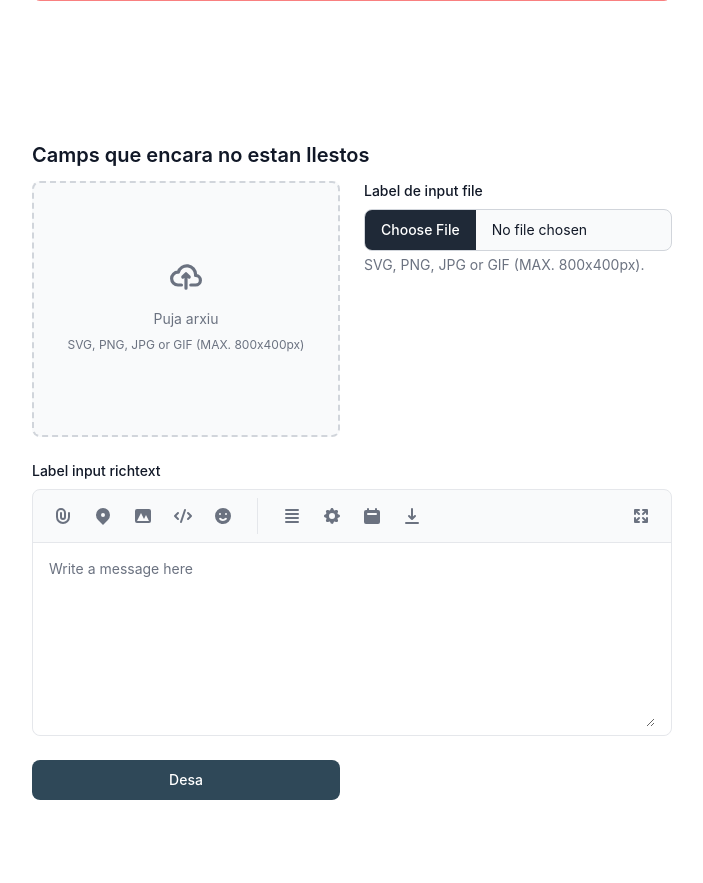
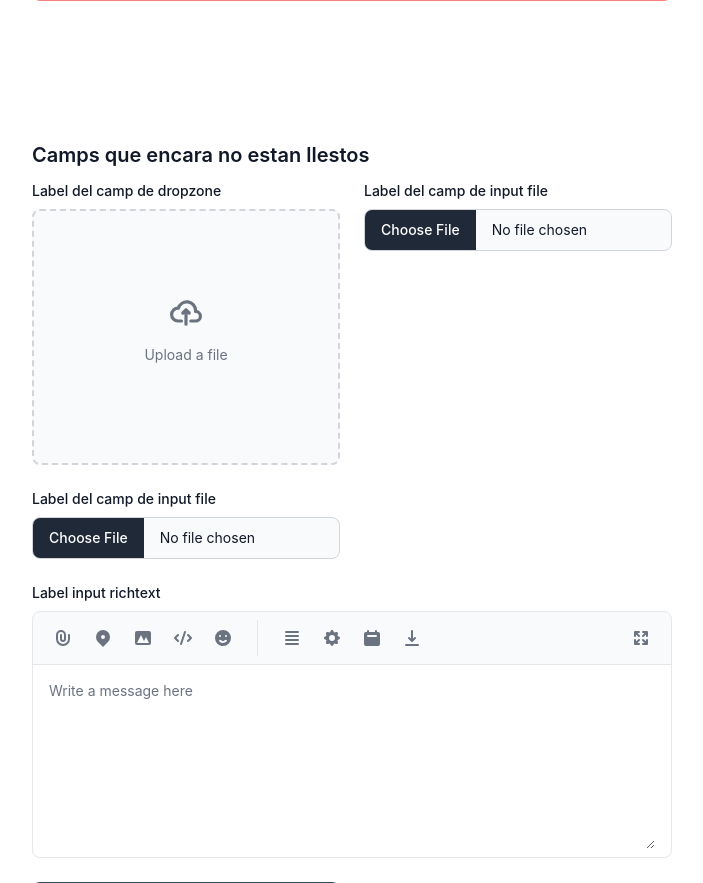
Before and after one commit to codicoop/boilerplate_django, a Django app: page /en/ in a window 1280 px wide. Shown: the part 726-1609 px from the top of the page, without its empty margins (288-991 px from the left). Run offline with Django 4.2, Linux system fonts and the light colour scheme; style sheets or scripts are compiled from the project's sources; parts of the project's set-up code (start-up, migrations or seed data) failed here and were passed over; some libraries are stand-ins or nearby versions.

Commit message:
Canvis a mitges

```diff
--- a/src/templates/home.html
+++ b/src/templates/home.html
@@ -380,11 +380,15 @@
   </div>
   <div class="py-8 px-4 mx-auto max-w-2xl lg:py-16">
     <form action="#">
-      <h2 class="mb-4 text-xl font-semibold leading-none text-gray-900 dark:text-white">Camps que encara no estan
-        llestos</h2>
+      <h2 class="mb-4 text-xl font-semibold leading-none text-gray-900 dark:text-white">Camps que encara no estan llestos</h2>
       <div class="grid gap-4 mb-4 md:gap-6 md:grid-cols-2 sm:mb-8">
         <!-- Dropzone -->
         <div class="w-full">
+          <label for="input-text" class="block mb-2 text-sm font-medium
+            {% if 1 == 2 %} text-red-700 dark:text-red-500
+            {% else %} text-gray-900 dark:text-white {% endif %}">
+            Label del camp de dropzone
+          </label>
           <div class="flex items-center justify-center w-full">
             <label for="dropzone-file" class="flex flex-col items-center justify-center w-full h-64 border-2 border-dashed rounded-lg cursor-pointer
               {% if 1 == 2 %}
@@ -408,12 +412,7 @@
                 <p class="mb-2 text-sm
                     {% if 1 == 2 %} text-red-700 dark:text-red-400
                     {% else %} text-gray-500 dark:text-gray-400 {% endif %}">
-                  Puja arxiu
-                </p>
-                <p class="text-xs
-                    {% if 1 == 2 %} text-red-700 dark:text-red-400
-                    {% else %} text-gray-500 dark:text-gray-400 {% endif %}">
-                  SVG, PNG, JPG or GIF (MAX. 800x400px)
+                  {% translate 'Upload a file' %}
                 </p>
               </div>
               <input id="dropzone-file" type="file" class="hidden" />
@@ -428,16 +427,58 @@
         </div>
         <!-- Input file -->
         <div>
-          <label class="block mb-2 text-sm font-medium text-gray-900 dark:text-white" for="file_input">Label de input
-            file</label>
+          <label for="file_input" class="block mb-2 text-sm font-medium
+            {% if 1 == 2 %} text-red-700 dark:text-red-500
+            {% else %} text-gray-900 dark:text-white {% endif %}">
+            Label del camp de input file
+          </label>
           <!-- Per casos on vulguem més d'un arxiu, afegir al input "multiple" -->
-          <input id="file_input" aria-describedby="file_input_help" type="file" class="block w-full text-sm
-              text-gray-900 border border-gray-300 rounded-lg cursor-pointer bg-gray-50
-              dark:text-gray-400 focus:outline-none dark:bg-gray-700 dark:border-gray-600 dark:placeholder-gray-400">
-          <p class="mt-1 text-sm text-gray-500 dark:text-gray-300" id="input_file_helptext">SVG, PNG, JPG or GIF (MAX.
-            800x400px).</p>
+          <input id="file_input" aria-describedby="file_input_help" type="file"
+            class="block w-full text-sm border rounded-lg cursor-pointer
+              {% if 1 == 2 %}
+                bg-red-50 border-red-500 text-red-900 placeholder-red-700
+                focus:ring-red-500 focus:border-red-500
+                dark:bg-gray-700 dark:text-red-500 dark:placeholder-red-500 dark:border-red-500
+              {% else %}
+                text-gray-900 border border-gray-300 bg-gray-50
+                focus:outline-none
+                dark:text-gray-400 dark:bg-gray-700 dark:border-gray-600 dark:placeholder-gray-400
+              {% endif %}"
+          >
+          <!-- Missatges d'error -->
+          {% if 1 == 2 %}
+          <!-- Per cada missatge d'error -->
+            <p class="mt-2 text-sm text-red-600 dark:text-red-500">Missatge 1 d'error del camp</p>
+          <!-- Endfor -->
+          {% endif %}
         </div>
-        <!-- Input richtext -->
+        <!-- Input file -->
+        <div>
+          <label for="file_input2" class="block mb-2 text-sm font-medium
+            {% if 1 == 2 %} text-red-700 dark:text-red-500
+            {% else %} text-gray-900 dark:text-white {% endif %}">
+            Label del camp de input file
+          </label>
+          <!-- Per casos on vulguem més d'un arxiu, afegir al input "multiple" -->
+          <input id="file_input2" aria-describedby="file_input_help" type="file"
+            class="block w-full text-sm border rounded-lg cursor-pointer
+              {% if 1 == 2 %}
+                bg-red-50 border-red-500 text-red-900 placeholder-red-700
+                focus:ring-red-500 focus:border-red-500
+                dark:bg-gray-700 dark:text-red-500 dark:placeholder-red-500 dark:border-red-500
+              {% else %}
+                text-gray-900 border border-gray-300 bg-gray-50
+                focus:outline-none
+                dark:text-gray-400 dark:bg-gray-700 dark:border-gray-600 dark:placeholder-gray-400
+              {% endif %}"
+          >
+          <!-- Missatges d'error -->
+          {% if 1 == 2 %}
+          <!-- Per cada missatge d'error -->
+            <p class="mt-2 text-sm text-red-600 dark:text-red-500">Missatge 1 d'error del camp</p>
+          <!-- Endfor -->
+          {% endif %}
+        </div>
         <!-- FALTA Limitar quines funcionalitats volem afegir i les altres eliminar-les -->
         <div class="sm:col-span-2">
           <label for="input-richtext" class="block mb-2 text-sm font-medium text-gray-900 dark:text-white">Label input
```
